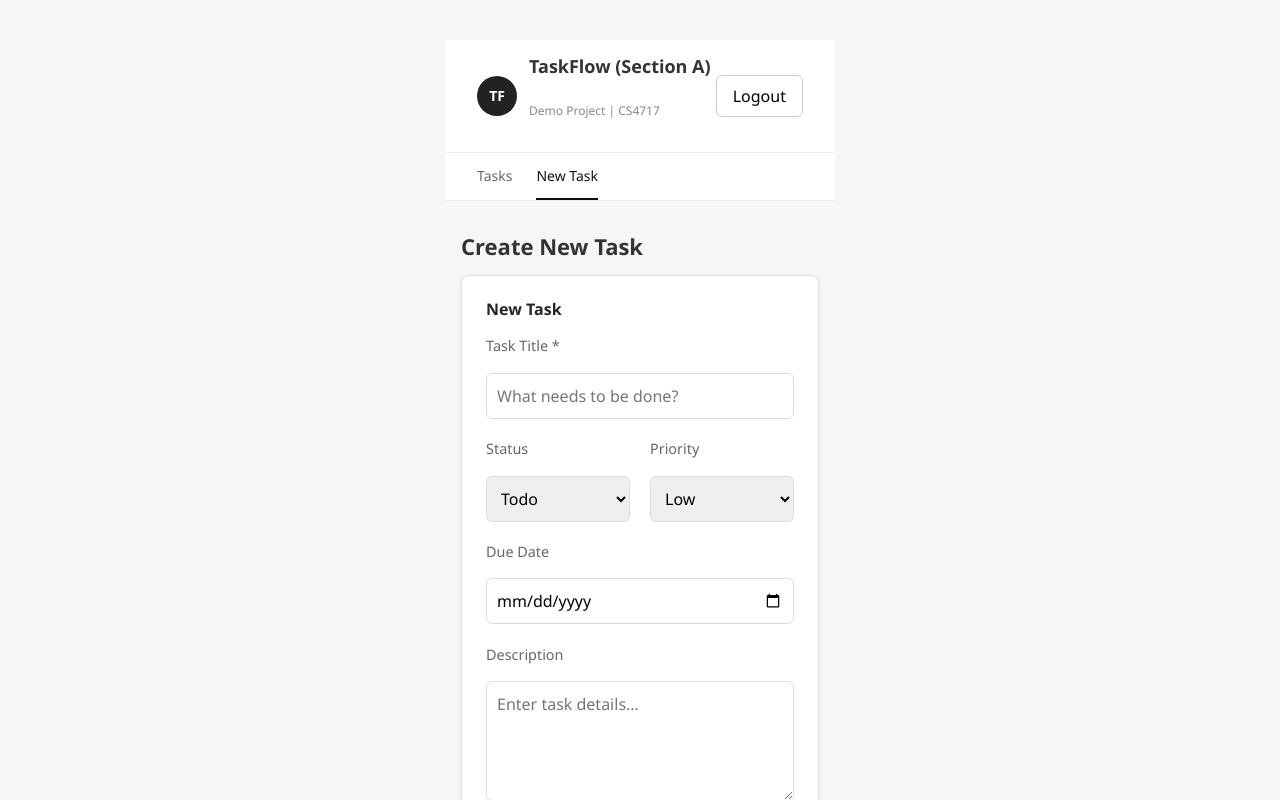
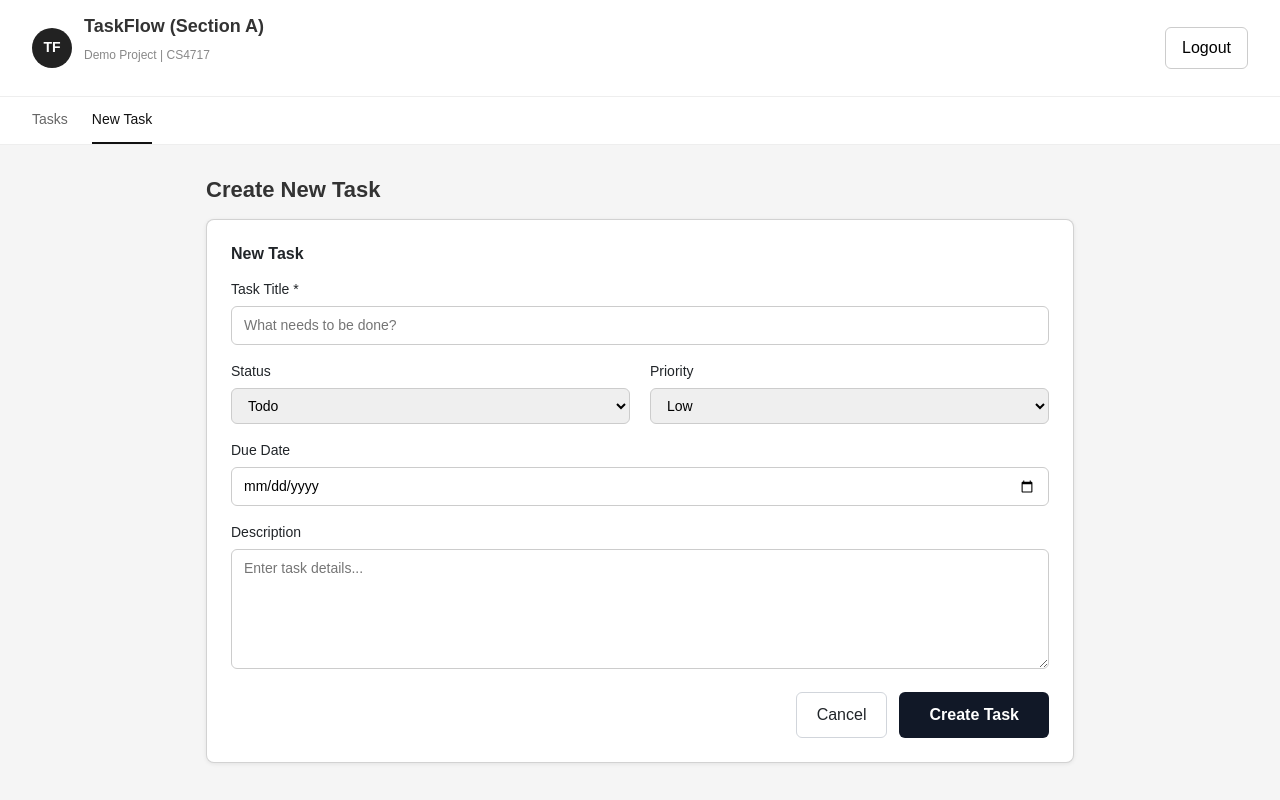
Before and after one commit to Lujain-Mahesar/Taskflow_FinalProject, a React (Vite) app in the folder frontend/: page /create in a window 1280 px wide. Shown: the top 800 px of the page. Built offline with nearby package versions, Linux system fonts and the light colour scheme.

Commit message:
style: restore original UI design and fix CSS

```diff
--- a/frontend/src/index.css
+++ b/frontend/src/index.css
@@ -77,6 +77,42 @@ body { font-family: Arial, sans-serif; background: #f5f5f5; color: #333; }
   padding: 6px 12px; border: 1px solid #ccc; border-radius: 6px; font-size: 14px;
 }
 
+.form-container { max-width: 600px; margin: 32px auto; padding: 0 16px; }
+.form-container h2 { font-size: 22px; font-weight: 700; margin-bottom: 16px; }
+
+.form-card {
+  background: white; border-radius: 8px; padding: 24px;
+  box-shadow: 0 1px 4px rgba(0,0,0,0.08);
+}
+
+.form-card h3 { font-size: 16px; font-weight: 600; margin-bottom: 20px; }
+
+.form-group { margin-bottom: 16px; }
+.form-group label { display: block; font-size: 14px; font-weight: 500; margin-bottom: 6px; }
+.form-group input, .form-group select, .form-group textarea {
+  width: 100%; padding: 8px 12px; border: 1px solid #ccc;
+  border-radius: 6px; font-size: 14px;
+}
+
+.form-row { display: flex; gap: 16px; }
+.form-row .form-group { flex: 1; }
+
+.form-group textarea { height: 80px; resize: vertical; }
+
+.error-msg { color: #e53e3e; font-size: 13px; margin-top: 4px; }
+
+.form-actions { display: flex; justify-content: flex-end; gap: 10px; margin-top: 20px; }
+
+.btn-submit {
+  padding: 8px 20px; background: #222; color: white;
+  border: none; border-radius: 6px; cursor: pointer; font-size: 14px;
+}
+
+.btn-clear {
+  padding: 8px 20px; background: white; color: #333;
+  border: 1px solid #ccc; border-radius: 6px; cursor: pointer; font-size: 14px;
+}
+
 .main-footer {
   display: flex; justify-content: space-between; align-items: center;
   padding: 16px 32px; background: white; border-top: 1px solid #eee;
@@ -90,160 +126,5 @@ body { font-family: Arial, sans-serif; background: #f5f5f5; color: #333; }
   .dashboard-container { padding: 0 8px; }
   .task-box { flex-direction: column; align-items: flex-start; gap: 10px; }
   .task-right { width: 100%; justify-content: flex-end; }
+  .form-row { flex-direction: column; }
 }
-
-/* General Page Styling */
-body {
-  font-family: 'Segoe UI', Tahoma, Geneva, Verdana, sans-serif;
-  background-color: #f4f7f6;
-  margin: 0;
-  display: flex;
-  justify-content: center;
-  padding: 40px;
-}
-
-
-.task-container {
-  background: white;
-  padding: 2rem;
-  border-radius: 12px;
-  box-shadow: 0 4px 20px rgba(0, 0, 0, 0.1);
-  width: 100%;
-  max-width: 500px; /* <--- This was the narrowness culprit! */
-}
-
-h1 {
-  color: #333;
-  text-align: center;
-  margin-bottom: 1.5rem;
-}
-
-/* Form Layout */
-.task-form {
-  display: flex;
-  flex-direction: column;
-  gap: 1.2rem;
-}
-
-.form-group {
-  display: flex;
-  flex-direction: column;
-  gap: 0.5rem;
-}
-
-label {
-  font-weight: 600;
-  color: #555;
-}
-
-/* Inputs and Selects */
-input, textarea, select {
-  padding: 10px;
-  border: 1px solid #ddd;
-  border-radius: 6px;
-  font-size: 1rem;
-}
-
-textarea {
-  resize: vertical;
-  min-height: 80px;
-}
-
-/* Submit Button */
-.submit-btn {
-  background-color: #4CAF50;
-  color: white;
-  padding: 12px;
-  border: none;
-  border-radius: 6px;
-  font-size: 1.1rem;
-  font-weight: bold;
-  cursor: pointer;
-  transition: background 0.3s ease;
-}
-
-.submit-btn:hover {
-  background-color: #45a049;
-}
-
-
-/*grey changes updated*/
-.create-task-section {
-  display: flex;
-  justify-content: center;
-  padding: 2rem;
-  background-color: #f8f9fa; /* Matches her light gray background */
-  min-height: 80vh;
-}
-
-.task-card {
-  background: white;
-  border-radius: 8px;
-  box-shadow: 0 2px 10px rgba(0,0,0,0.05); /* Matches her soft shadow */
-  padding: 2rem;
-  width: 100%;
-  max-width: 600px;
-  border-top: 4px solid #007bff; /* Adds a professional blue accent */
-}
-
-.task-card h1 {
-  font-size: 1.5rem;
-  color: #333;
-  margin-bottom: 1.5rem;
-  font-weight: 600;
-}
-
-.form-label {
-  font-size: 0.9rem;
-  font-weight: 500;
-  color: #666;
-  margin-bottom: 0.5rem;
-  display: block;
-}
-
-.form-input {
-  width: 100%;
-  padding: 0.75rem;
-  margin-bottom: 1.25rem;
-  border: 1px solid #dee2e6;
-  border-radius: 5px;
-  background-color: #fff;
-}
-
-.submit-btn-primary {
-  background-color: #007bff; /* Matches standard Bootstrap blue */
-  color: white;
-  border: none;
-  padding: 0.75rem 1.5rem;
-  border-radius: 5px;
-  font-weight: 600;
-  cursor: pointer;
-  transition: background 0.2s;
-}
-
-.submit-btn-primary:hover {
-  background-color: #0056b3;
-}
-
-
-/* Force the container to match Lujain's list width */
-.container {
-  max-width: 1140px !important;
-  width: 100% !important;
-}
-
-.card {
-  width: 100% !important;
-}
-/* This forces the page to be as wide as Lujain's list */
-.custom-wide-container {
-    width: 95% !important;
-    max-width: 1400px !important;
-    margin: 0 auto !important;
-}
-
-/* This ensures the card itself doesn't shrink */
-.card {
-    width: 100% !important;
-    border: 1px solid #dee2e6 !important;
-}
```
